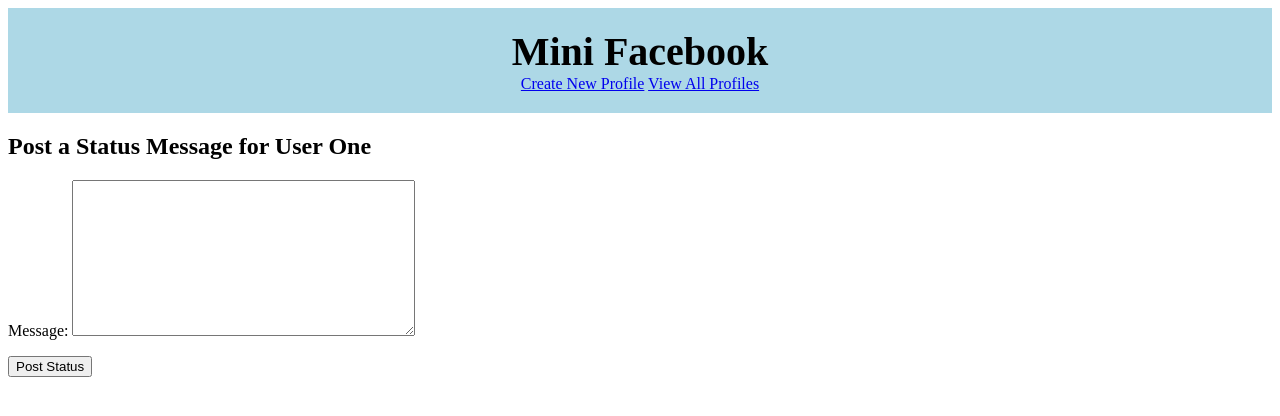
After one commit to prianna-s/cs412, a Django app: page /mini_fb/profile/1/create_status in a window 1280 px wide. The commit adds this page. Shown: the top 416 px of the page. Run offline with Django 5.2, Linux system fonts and the light colour scheme; data comes from the database, SQL or seed files in the repository; both versions use the stored data as it was after the commit.

Commit message:
upload status and profiles done.

```diff
--- /dev/null
+++ b/mini_fb/forms.py
@@ -0,0 +1,13 @@
+from django import forms
+from .models import Profile
+from .models import StatusMessage
+
+class CreateStatusMessageForm(forms.ModelForm):
+    class Meta:
+        model = StatusMessage
+        fields = ['message']  # Include only the message field since the profile will be set in the view
+
+class CreateProfileForm(forms.ModelForm):
+    class Meta:
+        model = Profile
+        fields = ['first_name', 'last_name', 'city', 'email', 'profile_image_url']
--- a/mini_fb/models.py
+++ b/mini_fb/models.py
@@ -1,5 +1,6 @@
 from django.db import models
 from django.utils import timezone
+from django.urls import reverse
 
 # Create your models here.
 
@@ -16,6 +17,9 @@ class Profile(models.Model):
     def get_status_messages(self):
         return self.status_messages.all().order_by('-timestamp')
 
+    def get_absolute_url(self):
+        return reverse('show_profile', kwargs={'pk': self.pk})
+
 class StatusMessage(models.Model):
     timestamp = models.DateTimeField(default=timezone.now)
     message = models.TextField()
--- a/mini_fb/templates/mini_fb/base.html
+++ b/mini_fb/templates/mini_fb/base.html
@@ -11,7 +11,8 @@
     <header>
         <h1>Mini Facebook</h1>
         <nav>
-            <!-- Navigation links can go here -->
+            <a href="{% url 'create_profile' %}">Create New Profile</a>
+            <a href="{% url 'show_all_profiles' %}">View All Profiles</a>
         </nav>
     </header>
     <main>
--- /dev/null
+++ b/mini_fb/templates/mini_fb/create_status_form.html
@@ -0,0 +1,10 @@
+{% extends 'mini_fb/base.html' %}
+
+{% block content %}
+    <h2>Post a Status Message for {{ profile.first_name }} {{ profile.last_name }}</h2>
+    <form method="post">
+        {% csrf_token %}
+        {{ form.as_p }}
+        <button type="submit">Post Status</button>
+    </form>
+{% endblock %}
--- a/mini_fb/templates/mini_fb/show_profile.html
+++ b/mini_fb/templates/mini_fb/show_profile.html
@@ -27,4 +27,6 @@
     </ul>
 
     <a href="{% url 'show_all_profiles' %}">Back to all profiles</a>
+    <a href="{% url 'create_status' profile.pk %}">Post a Status</a>
+
 {% endblock %}
--- a/mini_fb/urls.py
+++ b/mini_fb/urls.py
@@ -1,7 +1,9 @@
 from django.urls import path
-from .views import ShowAllProfilesView, ShowProfilePageView
+from .views import ShowAllProfilesView, ShowProfilePageView, CreateProfileView, CreateStatusMessageView
 
 urlpatterns = [
     path('', ShowAllProfilesView.as_view(), name='show_all_profiles'),
     path('profile/<int:pk>/', ShowProfilePageView.as_view(), name='show_profile'),
+    path('create_profile/', CreateProfileView.as_view(), name='create_profile'),
+    path('profile/<int:pk>/create_status', CreateStatusMessageView.as_view(), name='create_status'),
 ]
--- a/mini_fb/views.py
+++ b/mini_fb/views.py
@@ -1,9 +1,21 @@
-from django.shortcuts import render
+
 from django.views.generic import ListView
 from django.views.generic import DetailView
+from django.views.generic import CreateView
+from .forms import CreateProfileForm
+from .models import Profile
+from .forms import CreateStatusMessageForm
+from .models import StatusMessage
+from django.urls import reverse
 
-# Create your views here.
-from .models import Profile
+
+class CreateProfileView(CreateView):
+    model = Profile
+    form_class = CreateProfileForm
+    template_name = 'mini_fb/create_profile_form.html'
+
+    def get_success_url(self):
+        return reverse('show_profile', kwargs={'pk': self.object.pk})
 
 class ShowAllProfilesView(ListView):
     model = Profile
@@ -14,3 +26,21 @@ class ShowProfilePageView(DetailView):
     model = Profile
     template_name = 'mini_fb/show_profile.html'
     context_object_name = 'profile'
+
+class CreateStatusMessageView(CreateView):
+    model = StatusMessage
+    form_class = CreateStatusMessageForm
+    template_name = 'mini_fb/create_status_form.html'
+
+    def get_context_data(self, **kwargs):
+        context = super().get_context_data(**kwargs)
+        context['profile'] = Profile.objects.get(pk=self.kwargs['pk'])
+        return context
+
+    def form_valid(self, form):
+        profile = Profile.objects.get(pk=self.kwargs['pk'])
+        form.instance.profile = profile  # Associate the status message with the profile
+        return super().form_valid(form)
+
+    def get_success_url(self):
+        return reverse('show_profile', kwargs={'pk': self.kwargs['pk']})
```
Also changed, not shown: mini_fb/templates/mini_fb/create_profile_form.html (added, +10 -0 lines), db.sqlite3.
